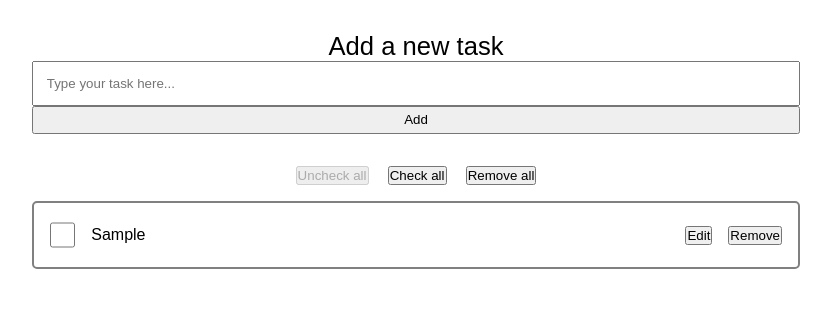
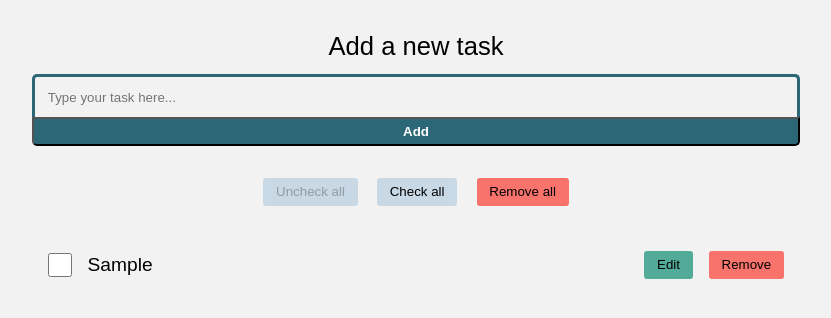
Before and after one commit to GiovanniCarboni/tw-test-one, a React (Create React App) app: page / in a window 1280 px wide. Both pictures are taken after typing "Sample" into the empty fields and a click on the input "Add". Shown: the top 318 px of the page, without its empty margins (224-1055 px from the left). Built offline with nearby package versions, Linux system fonts and the light colour scheme.

Commit message:
Improved styling

```diff
--- a/src/components/Actions/Actions.js
+++ b/src/components/Actions/Actions.js
@@ -25,7 +25,13 @@ export default function Actions() {
       >
         Check all
       </button>
-      <button onClick={handleRemoveAllTasks}>Remove all</button>
+      <button
+        className="danger"
+        onClick={handleRemoveAllTasks}
+        disabled={taskState.length < 1}
+      >
+        Remove all
+      </button>
     </div>
   );
 }
--- a/src/components/Actions/Actions.module.css
+++ b/src/components/Actions/Actions.module.css
@@ -4,3 +4,7 @@
   justify-content: center;
   gap: 1.2rem;
 }
+
+.actions button {
+  background-color: var(--background-dark);
+}
--- a/src/components/NewTask/NewTask.module.css
+++ b/src/components/NewTask/NewTask.module.css
@@ -6,14 +6,27 @@
   display: block;
   text-align: center;
   font-size: var(--text-md);
+  margin-bottom: 0.8rem;
 }
 
 .form input[type="text"] {
   width: 100%;
   padding: 0.8rem;
+  border: 3px solid var(--primary);
+  border-bottom: none;
+  border-radius: 5px 5px 0 0;
+}
+
+.form input[type="text"]:focus {
+  outline: none;
 }
 
 .form input[type="submit"] {
   width: 100%;
   padding: 0.3rem;
+  background-color: var(--primary);
+  font-weight: 600;
+  color: #fff;
+  cursor: pointer;
+  border-radius: 0 0 5px 5px;
 }
--- a/src/components/Task/Task.js
+++ b/src/components/Task/Task.js
@@ -29,16 +29,22 @@ export default function Task({ text, id, checked }) {
       {isEditing && (
         <>
           <input type="text" value={labelValue} onChange={handleEdit} />
-          <button onClick={handleSaveEdit}>Save</button>
+          <button className={classes.btn} onClick={handleSaveEdit}>
+            Save
+          </button>
         </>
       )}
       {!isEditing && (
         <>
           <label htmlFor={id}>{labelValue}</label>
-          <button onClick={() => setIsEditing(true)}>Edit</button>
+          <button className={classes.btn} onClick={() => setIsEditing(true)}>
+            Edit
+          </button>
         </>
       )}
-      <button onClick={() => handleRemoveTask(id)}>Remove</button>
+      <button className="danger" onClick={() => handleRemoveTask(id)}>
+        Remove
+      </button>
     </li>
   );
 }
--- a/src/components/Task/Task.module.css
+++ b/src/components/Task/Task.module.css
@@ -1,10 +1,13 @@
 .task {
-  border: 2px solid gray;
-  border-radius: 5px;
-  padding: 1rem;
+  padding: 0 1rem;
+  border-bottom: 2px solid gray;
   display: flex;
   align-items: center;
   gap: 1rem;
+}
+
+.task:last-child {
+  border: none;
 }
 
 .task input[type="checkbox"] {
@@ -12,8 +15,17 @@
   width: 2rem;
 }
 
+.task label {
+  cursor: pointer;
+}
+
 .task input[type="text"],
 .task label {
-  display: inline-block;
   width: 100%;
+  padding: 2rem 0;
+  font-size: 1.2rem;
 }
+
+.btn {
+  background-color: var(--accent);
+}
--- a/src/components/Task/TaskList.module.css
+++ b/src/components/Task/TaskList.module.css
@@ -1,5 +1,4 @@
 .task-list {
   display: flex;
   flex-direction: column;
-  gap: 0.8rem;
 }
--- a/src/index.css
+++ b/src/index.css
@@ -7,11 +7,24 @@
 }
 
 :root {
+  /* DIMENTIONS */
   --text-md: 1.6rem;
+  /* COLORS */
+  --primary: #2b6777;
+  --accent: #52ab98;
+  --background: #f2f2f2;
+  --background-dark: #c8d8e4;
+  --font-dark: #444444;
+  --font-light: #555555;
+  --danger: #f7736c;
 }
 
 html {
   font-family: Arial, Helvetica, sans-serif;
+}
+
+body {
+  background-color: var(--background);
 }
 
 #root {
@@ -23,3 +36,28 @@ html {
 ul {
   list-style: none;
 }
+
+input[type="checkbox"] {
+  cursor: pointer;
+}
+
+input[type="text"] {
+  background-color: inherit;
+  border: none;
+}
+
+button {
+  padding: 0.4rem 0.8rem;
+  border-radius: 3px;
+  border: none;
+  cursor: pointer;
+}
+
+button:hover,
+button:active {
+  outline: 3px solid #313030;
+}
+
+.danger {
+  background-color: var(--danger) !important;
+}
```
